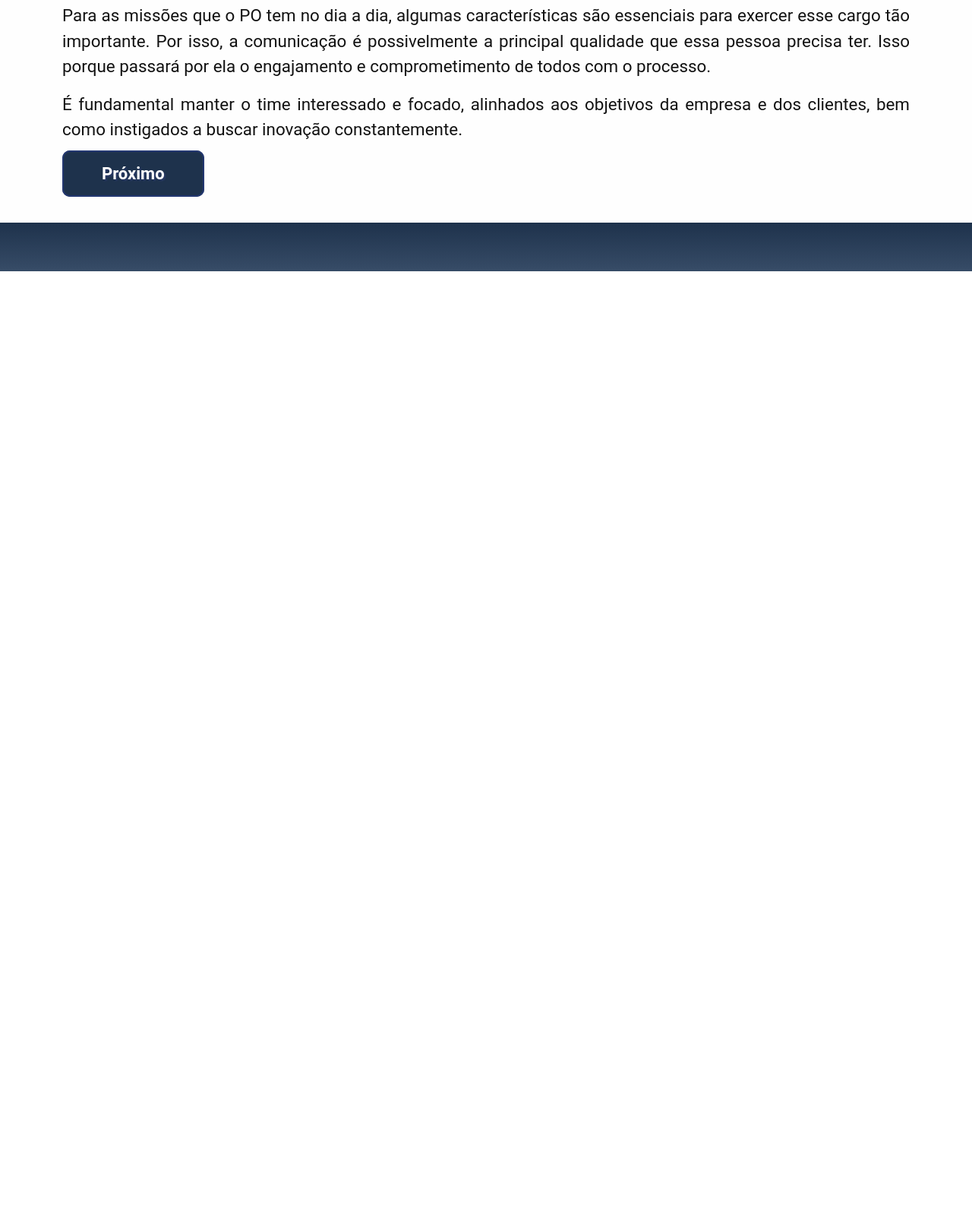
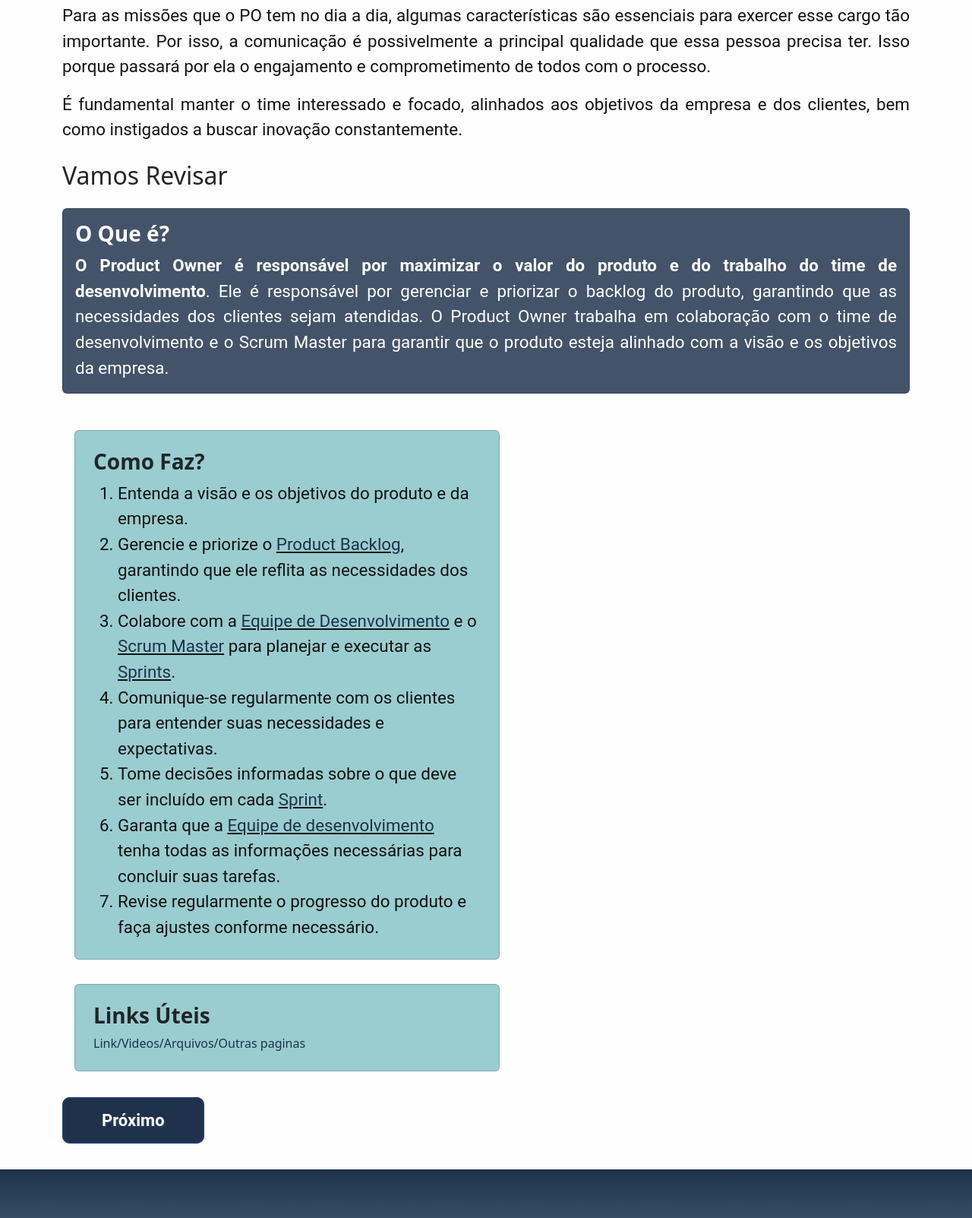
Before and after one commit to BrunoVieira003/ScrumAcademy, a Flask app: page /po in a window 1280 px wide. Shown: the part 1316-2919 px from the top of the page at 76% size. Before the commit the page ends 1673 px from the top, so only its background shows below. Run offline with Flask 2, Linux system fonts and the light colour scheme.

Commit message:
Revisão P.O.

```diff
--- a/templates/po.html
+++ b/templates/po.html
@@ -36,5 +36,50 @@
     <p>É fundamental manter o time interessado e focado, alinhados aos objetivos da empresa e dos clientes, bem como instigados a buscar inovação constantemente.</p>
 
 </section>
+
+<section>  <!-- Revisão -->
+
+    <h2>Vamos Revisar</h2>
+
+        <div class="card dark-card">
+        <div class="card-body">
+            <h3 class="card-title">O Que é?</h3>
+            <p class="card-text">
+                <b>O Product Owner é responsável por maximizar o valor do produto e do trabalho do time de desenvolvimento</b>. Ele é responsável por gerenciar e priorizar o backlog do produto, garantindo que as necessidades dos clientes sejam atendidas. O Product Owner trabalha em colaboração com o time de desenvolvimento e o Scrum Master para garantir que o produto esteja alinhado com a visão e os objetivos da empresa.
+            </p>
+        </div>
+        </div>
+
+    <div class="revisao">
+
+        <div class="card light-card">
+        <div class="card-body">
+        <h3 class="card-title">Como Faz?</h3>
+
+            <ol class="card-text">
+                    <li>Entenda a visão e os objetivos do produto e da empresa.</li>
+                    <li>Gerencie e priorize o <u><a href="/productbacklog">Product Backlog</a></u>, garantindo que ele reflita as necessidades dos clientes.</li>
+                    <li>Colabore com a <u><a href="/equipe">Equipe de Desenvolvimento</a></u> e o <u><a href="/sm">Scrum Master</a></u> para planejar e executar as <u><a href="/sprint">Sprints</a></u>.</li>
+                    <li>Comunique-se regularmente com os clientes para entender suas necessidades e expectativas.</li>
+                    <li>Tome decisões informadas sobre o que deve ser incluído em cada <u><a href="/sprint">Sprint</a></u>.</li>
+                    <li>Garanta que a <u><a href="/equipe">Equipe de desenvolvimento</a></u> tenha todas as informações necessárias para concluir suas tarefas.</li>
+                    <li>Revise regularmente o progresso do produto e faça ajustes conforme necessário.</li>
+            </ol>
+
+        </div>
+        </div>
+
+        <div class="card light-card">
+        <div class="card-body">
+            <h3 class="card-title">Links Úteis</h3>
+            <a href="">Link/Videos/Arquivos/Outras paginas</a>
+
+        </div>
+        </div>
+
+
+    </div>
+</section>
+
 <a href='{{(href)}}' class="myButton">Próximo</a>
 {% endblock %}
```
